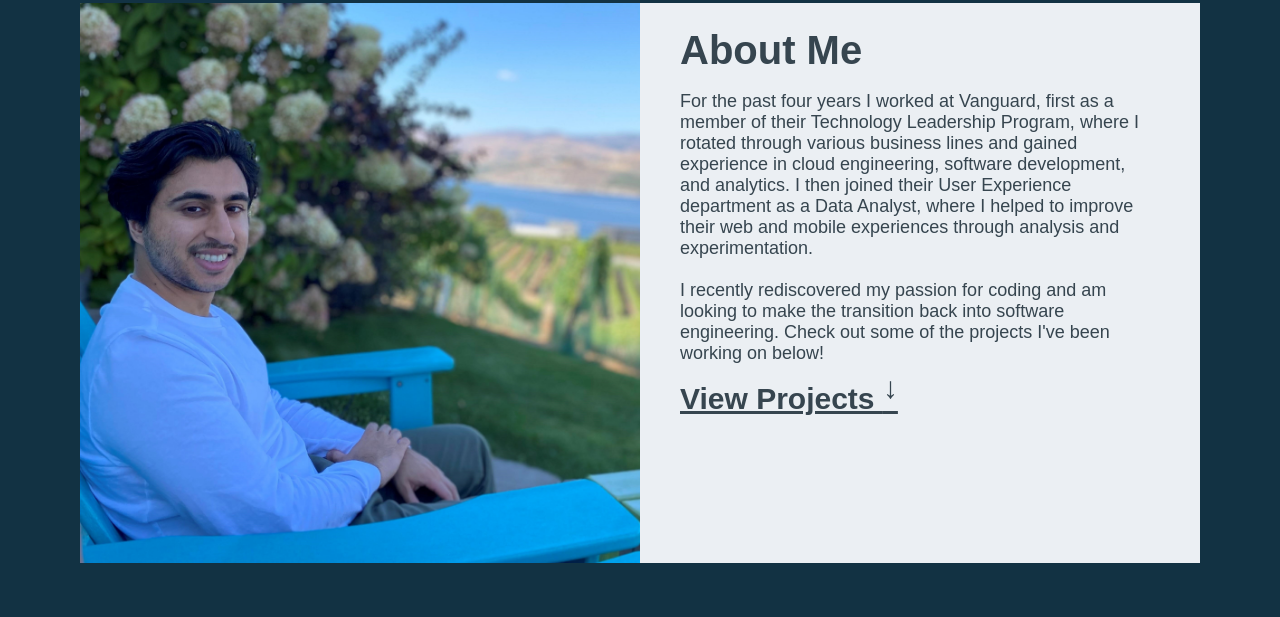
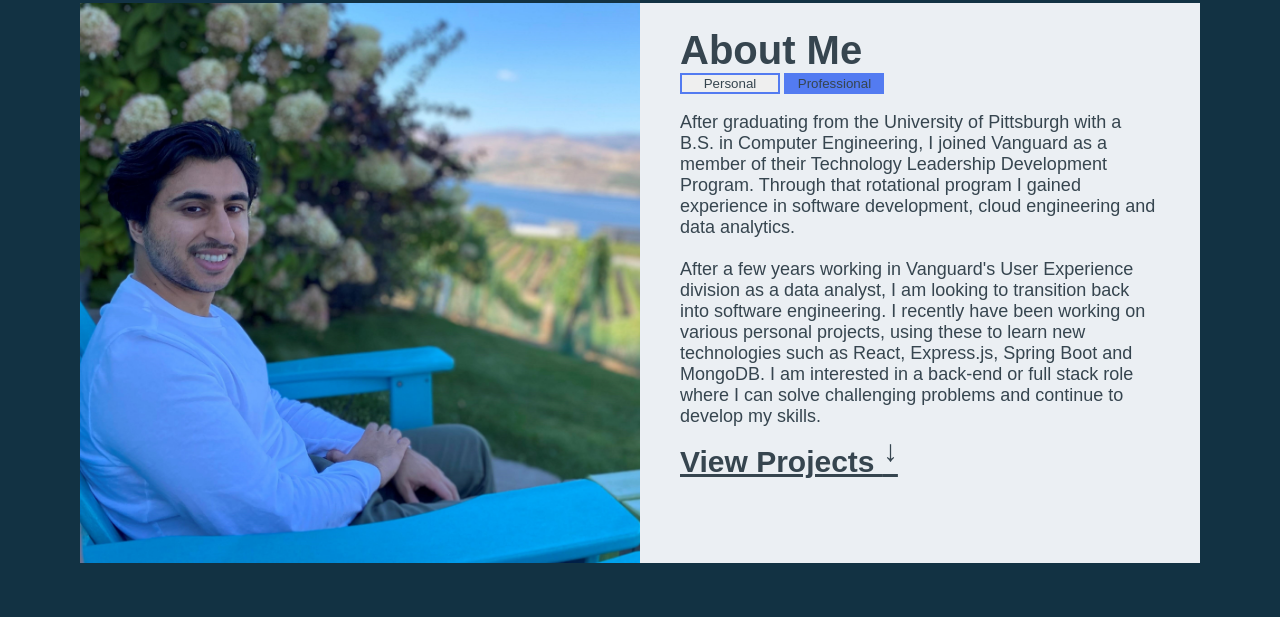
Before and after one commit to nab115/nab115.github.io, a plain HTML site: page index.html in a window 1280 px wide. Shown: the part 183-800 px from the top of the page. Drawn offline with Linux system fonts and the light colour scheme.

Commit message:
adding personal mode and professional mode

```diff
--- /dev/null
+++ b/content.js
@@ -0,0 +1,63 @@
+export async function fillProjects() {
+    const res = await fetch("/projects.json");
+    const projects = await res.json();
+    projects.forEach((p) => {
+        var readmore_html = "";
+        var link_html = "";
+        var image_html = `<div class=project-image-container><img src=${p["image"]}></div>`
+        if (p.hasOwnProperty('readmore')) {
+            readmore_html = `<a class="text-blue" href=${p["readmore"]}>Read More &#8594</a></p>`
+            image_html = `<div class=project-image-container><a href=${p["readmore"]}><img src=${p["image"]}></a></div>`
+        }
+        if (p.hasOwnProperty('link')) {
+            link_html = `<a class="text-blue" href=${p["link"]}>Try it out &#8594</a></p>`
+            image_html = `<div class=project-image-container><a href=${p["link"]}><img src=${p["image"]}></a></div>`
+        }
+
+        $('#projects').append(`
+            <div class="project-container">
+                <div class="project-info__outer">
+                    <div class="inner">
+                        <h3>${p["title"]}</h3>
+                        <p>${p["description"]}</p>
+                        <div class="project-links">
+                            <p><a class="text-blue" href=${p["code"]}>View the code</a>
+                            ${readmore_html}
+                            ${link_html}
+                        </div>
+                    </div>
+                </div>
+                ${image_html}
+            </div>
+            `
+        );
+    });
+}
+
+
+export function fillAboutMe(mode) {
+
+    var professional_html =
+    `
+    After graduating from the University of Pittsburgh with a B.S. in Computer Engineering,
+    I joined Vanguard as a member of their Technology Leadership Development Program. Through that rotational
+    program I gained experience in software development, cloud engineering and data analytics.
+    <br><br>
+    After a few years working in Vanguard's User Experience division as a data analyst, I am looking to transition
+    back into software engineering. I recently have been working on various personal projects,
+    using these to learn new technologies such as React, Express.js, Spring Boot and MongoDB. I am interested in a
+    back-end or full stack role where I can solve challenging problems and continue to develop my skills.
+    `
+
+    var personal_html =
+    `
+    I was born and raised in Rochester, NY, home of the incredible
+    <a href="https://thetakeout.com/the-garbage-plate-is-peak-cuisine-1848764198">garbage plate<a>. I stayed on the east
+    coast for college and later work, however I recently relocated to Seattle, WA to move in with my partner who is
+    a medical resident at the University of Washington.
+    <br><br>
+    In my free time I enjoy cooking, weightlifting and playing video games like Rocket League, Valorant and online Chess.
+    `
+    if (mode === "personal") $('#about-text-content').html(personal_html);
+    else if (mode == "professional") $('#about-text-content').html(professional_html);
+}
--- a/index.css
+++ b/index.css
@@ -36,6 +36,17 @@ body { margin: 0px; }
     max-width: 50%;
     display: inline-block;
     vertical-align: top;
+}
+
+.mode {
+    width: 20%;
+    min-width: 100px;
+    --button-color: #537bf1;
+    border: 2px solid var(--button-color);
+}
+
+.mode.selected, .mode:hover {
+    background-color: var(--button-color);
 }
 
 #about-text__outer {
--- a/index.html
+++ b/index.html
@@ -30,16 +30,11 @@
                 ><div id="about-text__outer">
                     <div class="inner" id="about-text__inner">
                         <h2>About Me</h2>
-                        <p>
-                            For the past four years I worked at Vanguard, first as a member of their Technology
-                            Leadership Program, where I rotated through various business lines and gained experience
-                            in cloud engineering, software development, and analytics. I then joined their User
-                            Experience department as a Data Analyst, where I helped to improve their web and mobile
-                            experiences through analysis and experimentation.
-                            <br><br>
-                            I recently rediscovered my passion for coding and am looking to make the transition back
-                            into software engineering. Check out some of the projects I've been working on below!
-                        </p>
+                        <div id="mode-switch">
+                            <button class="text-theme mode" id="personal">Personal</button>
+                            <button class="text-theme mode selected" id="professional">Professional</button>
+                        </div>
+                        <p id="about-text-content"></p>
                         <h3><a class="text-theme smooth-scroll" href="projects-container">View Projects <span id="down_arrow">&#8595</span></a></h3>
                     </div>
                 </div>
@@ -51,4 +46,5 @@
         </div>
     </body>
     <script type="module" src="index.js"></script>
+    <script type="module" src="listeners.js"></script>
 </html>
--- a/index.js
+++ b/index.js
@@ -1,10 +1,11 @@
-import {fillProjects} from './projects.js'
+import {fillProjects, fillAboutMe} from './content.js'
 import {jiggle, bounce} from './animation.js'
 
 $(function() {
     initial_jiggle();
     bounce($("#down_arrow"), 15, 750);
     fillProjects();
+    fillAboutMe('professional');
 });
 
 const sleep = (ms) => new Promise(resolve => setTimeout(resolve, ms));
--- a/listeners.js
+++ b/listeners.js
@@ -1,13 +1,20 @@
 import {jiggle} from './animation.js'
+import { fillAboutMe } from './content.js';
 
-$("#contact a").hover(({currentTarget}) => jiggle($(currentTarget).children("i").eq(0), 15, 200)
+$('#contact a').hover(({currentTarget}) => jiggle($(currentTarget).children('i').eq(0), 15, 200)
     // do nothing on mouse leaving the element
     , () => {}
 );
 
-$(".smooth-scroll").click((e) => {
+$('.smooth-scroll').click((e) => {
         e.preventDefault();
-        var target = e.currentTarget.getAttribute("href");
+        var target = e.currentTarget.getAttribute('href');
         document.getElementById(target).scrollIntoView({behavior: 'smooth'});
     }
 )
+
+$('.mode').click(function(e) {
+
+    $('.mode').toggleClass('selected');
+    fillAboutMe($(this).attr('id'))
+})
--- a/projects.js
+++ /dev/null
@@ -1,35 +0,0 @@
-export async function fillProjects() {
-    const res = await fetch("/projects.json");
-    const projects = await res.json();
-    projects.forEach((p) => {
-        var readmore_html = "";
-        var link_html = "";
-        var image_html = `<div class=project-image-container><img src=${p["image"]}></div>`
-        if (p.hasOwnProperty('readmore')) {
-            readmore_html = `<a class="text-blue" href=${p["readmore"]}>Read More &#8594</a></p>`
-            image_html = `<div class=project-image-container><a href=${p["readmore"]}><img src=${p["image"]}></a></div>`
-        }
-        if (p.hasOwnProperty('link')) {
-            link_html = `<a class="text-blue" href=${p["link"]}>Try it out &#8594</a></p>`
-            image_html = `<div class=project-image-container><a href=${p["link"]}><img src=${p["image"]}></a></div>`
-        }
-
-        $('#projects').append(`
-            <div class="project-container">
-                <div class="project-info__outer">
-                    <div class="inner">
-                        <h3>${p["title"]}</h3>
-                        <p>${p["description"]}</p>
-                        <div class="project-links">
-                            <p><a class="text-blue" href=${p["code"]}>View the code</a>
-                            ${readmore_html}
-                            ${link_html}
-                        </div>
-                    </div>
-                </div>
-                ${image_html}
-            </div>
-            `
-        );
-    });
-}
--- a/style.css
+++ b/style.css
@@ -27,7 +27,9 @@ h3 {
     margin: 0px;
 }
 
-p { font-size: 18px; }
+p {
+    font-size: 18px;
+}
 
 .text-white { color: white }
 
```
